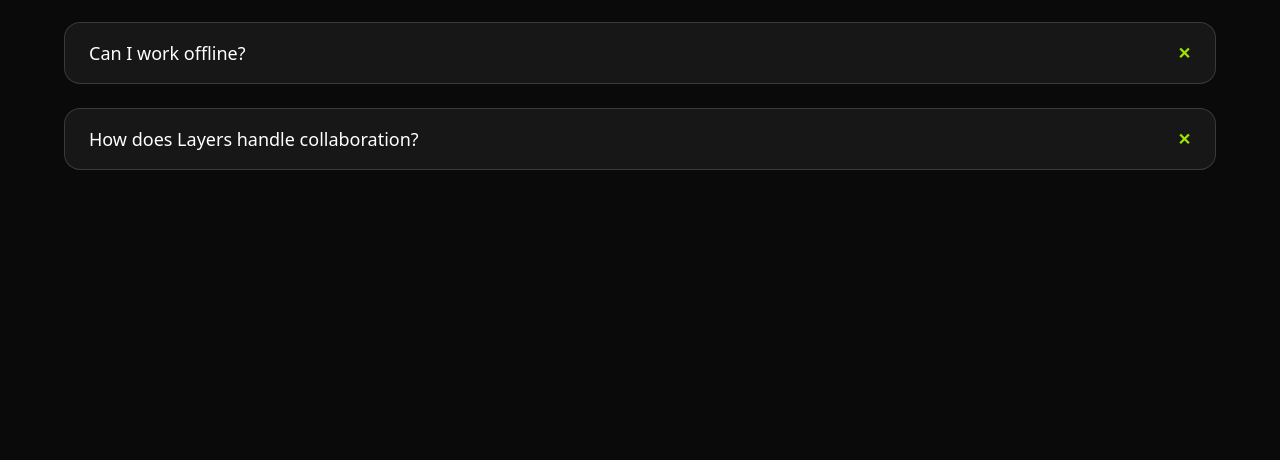
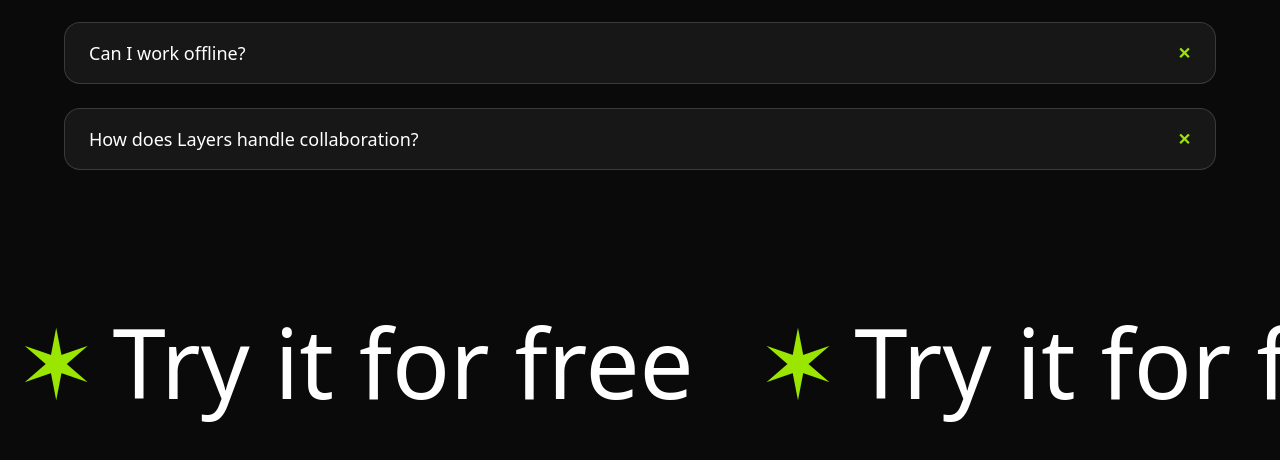
Before and after one commit to mykks32/tutooree-new-landing, a Next.js app: page / in a window 1280 px wide. Shown: the part 3200-3660 px from the top of the page. Built offline with nearby package versions, Linux system fonts and the light colour scheme.

Commit message:
feat: cta section added

```diff
--- a/src/app/page.tsx
+++ b/src/app/page.tsx
@@ -4,6 +4,7 @@
 import Introduction from "@/sections/Introduction";
 import Features from "@/sections/Features";
 import Faqs from "@/sections/Faqs";
+import CallToAction from "@/sections/CallToAction";
 
 export default function Home() {
   return (
@@ -14,6 +15,7 @@
       <Introduction />
       <Features />
       <Faqs />
+      <CallToAction />
     </div>
   );
 }
--- a/src/sections/CallToAction.tsx
+++ b/src/sections/CallToAction.tsx
@@ -1,3 +1,16 @@
 export default function CallToAction() {
-    return <div>Call To Action</div>;
+  return (
+    <section className="mt-32">
+      <div className="overflow-x-clip p-4 flex">
+        <div className="flex flex-none gap-16 text-8xl">
+          {Array.from({ length: 10 }).map((_, index) => (
+            <div key={index} className="flex items-center gap-4">
+              <span className="text-lime-400">&#10038;</span>
+              <span>Try it for free</span>
+            </div>
+          ))}
+        </div>
+      </div>
+    </section>
+  );
 }
```
